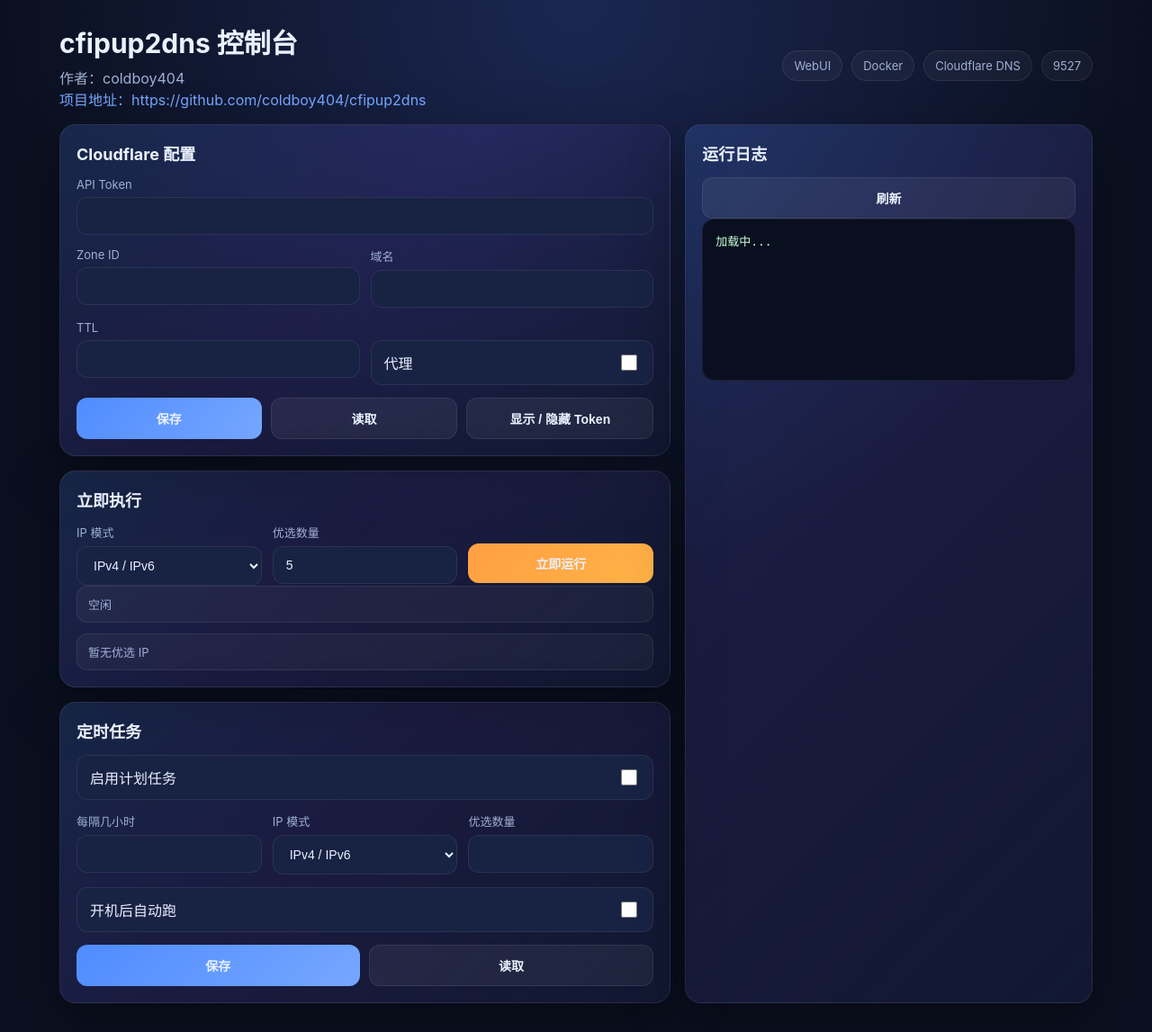
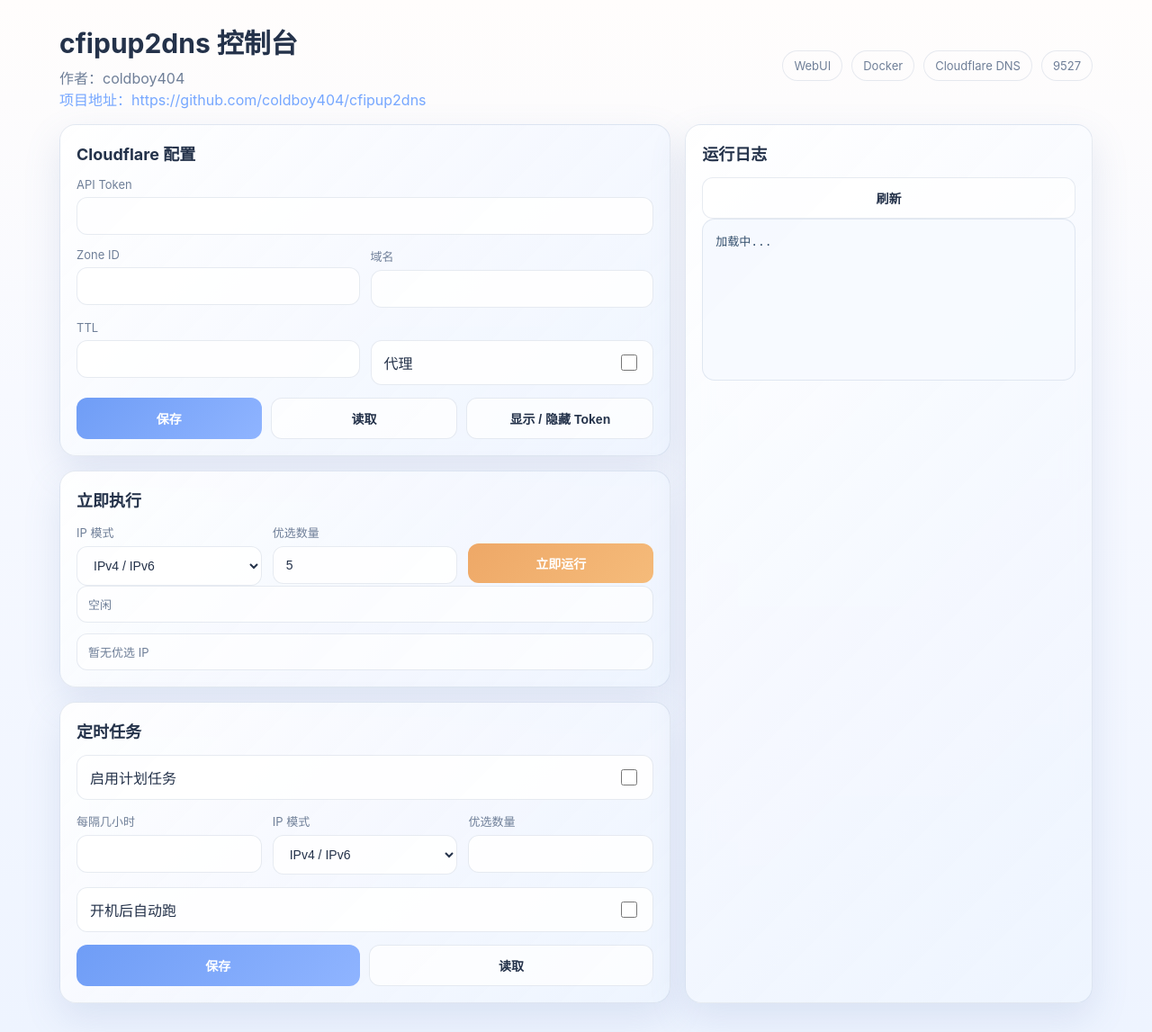
Before and after one commit to coldboy404/cfipup2dns, a Python web app: template web/templates/index.html in a window 1280 px wide. Shown: the whole page at 90% size. Run offline with Jinja, Linux system fonts and the light colour scheme; the template is opened without the code that fills it, so the values that code supplies are empty.

Commit message:
style: switch panel to soft light theme

```diff
--- a/web/templates/index.html
+++ b/web/templates/index.html
@@ -6,23 +6,23 @@
   <title>cfipup2dns WebUI</title>
   <style>
     :root {
-      --bg: #0b1020;
-      --panel: #121932;
-      --panel-2: #182243;
-      --text: #eaf1ff;
-      --muted: #9fb0d3;
-      --line: rgba(255,255,255,.08);
-      --primary: #4f8cff;
-      --primary-2: #76a7ff;
-      --warn: #ffb020;
-      --shadow: 0 20px 60px rgba(0,0,0,.35);
+      --bg: #f6f8fc;
+      --panel: rgba(255,255,255,.72);
+      --panel-2: rgba(255,255,255,.88);
+      --text: #24324a;
+      --muted: #6f7f98;
+      --line: rgba(122, 142, 179, .18);
+      --primary: #6f9df6;
+      --primary-2: #8fb4ff;
+      --warn: #f3a85b;
+      --shadow: 0 16px 40px rgba(104, 132, 180, .16);
       --radius: 18px;
     }
     * { box-sizing: border-box; }
     body {
       margin: 0;
       font-family: Inter, -apple-system, BlinkMacSystemFont, "Segoe UI", Roboto, "PingFang SC", "Microsoft YaHei", sans-serif;
-      background: radial-gradient(circle at top, #1b2752 0%, var(--bg) 48%);
+      background: linear-gradient(180deg, #fffdfc 0%, #f7f9ff 38%, #eef4ff 100%);
       color: var(--text);
     }
     .wrap { max-width: 1180px; margin: 0 auto; padding: 24px 16px 32px; }
@@ -34,28 +34,28 @@
     .badge { padding: 8px 12px; border: 1px solid var(--line); border-radius: 999px; background: rgba(255,255,255,.04); color: var(--muted); font-size: 13px; }
     .grid { display: grid; grid-template-columns: 1.2fr .8fr; gap: 16px; }
     .stack { display: grid; gap: 16px; }
-    .card { background: linear-gradient(135deg, rgba(79,140,255,.18) 0%, rgba(123,92,255,.14) 45%, rgba(18,25,50,.92) 100%); border: 1px solid var(--line); border-radius: var(--radius); box-shadow: var(--shadow); padding: 18px; }
+    .card { background: linear-gradient(135deg, rgba(255,255,255,.92) 0%, rgba(245,248,255,.88) 52%, rgba(237,244,255,.84) 100%); backdrop-filter: blur(14px); -webkit-backdrop-filter: blur(14px); border: 1px solid var(--line); border-radius: var(--radius); box-shadow: var(--shadow); padding: 18px; }
     .card h3 { margin: 0 0 14px; font-size: 18px; }
     .fields { display: grid; gap: 14px; }
     .row-2 { display: grid; grid-template-columns: 1fr 1fr; gap: 12px; }
     .row-3 { display: grid; grid-template-columns: 1fr 1fr 1fr; gap: 12px; }
     label { display: block; font-size: 13px; color: var(--muted); margin-bottom: 6px; }
     input, select, button { width: 100%; border-radius: 12px; border: 1px solid var(--line); outline: none; background: var(--panel-2); color: var(--text); padding: 12px 14px; font-size: 14px; }
-    button { background: linear-gradient(135deg, var(--primary), var(--primary-2)); border: none; font-weight: 700; cursor: pointer; }
-    button.secondary { background: rgba(255,255,255,.06); border: 1px solid var(--line); }
-    button.warn { background: linear-gradient(135deg, #ff9f43, #ffb347); }
+    button { background: linear-gradient(135deg, var(--primary), var(--primary-2)); border: none; font-weight: 700; cursor: pointer; color: #fff; }
+    button.secondary { background: rgba(255,255,255,.72); border: 1px solid var(--line); color: var(--text); }
+    button.warn { background: linear-gradient(135deg, #eea867, #f5bb7a); color: #fff; }
     .switch { display: flex; align-items: center; justify-content: space-between; gap: 12px; padding: 12px 14px; background: var(--panel-2); border-radius: 12px; border: 1px solid var(--line); }
     .switch input { width: 18px; height: 18px; }
     .toolbar { display: flex; gap: 10px; flex-wrap: wrap; }
     .toolbar > * { flex: 1; min-width: 140px; }
-    .status { padding: 10px 12px; border-radius: 12px; background: rgba(255,255,255,.04); color: var(--muted); font-size: 13px; border: 1px solid var(--line); }
+    .status { padding: 10px 12px; border-radius: 12px; background: rgba(255,255,255,.66); color: var(--muted); font-size: 13px; border: 1px solid var(--line); }
     .ip-list { display: grid; gap: 10px; }
-    .ip-item { border: 1px solid var(--line); border-radius: 12px; padding: 12px 14px; background: rgba(255,255,255,.03); }
+    .ip-item { border: 1px solid var(--line); border-radius: 12px; padding: 12px 14px; background: rgba(255,255,255,.64); }
     .ip-main { margin-bottom: 8px; }
-    .ip-main code { color: #fff; font-size: 15px; }
+    .ip-main code { color: #2e3f5d; font-size: 15px; }
     .ip-tags { display: flex; gap: 8px; flex-wrap: wrap; }
-    .tag { border-radius: 999px; padding: 4px 8px; font-size: 12px; background: rgba(255,255,255,.06); color: #dbe7ff; border: 1px solid rgba(255,255,255,.08); }
-    pre { margin: 0; min-height: 180px; background: #0a0f1f; color: #c6ffd9; border-radius: 14px; padding: 14px; overflow: auto; white-space: pre-wrap; word-break: break-word; border: 1px solid rgba(255,255,255,.06); }
+    .tag { border-radius: 999px; padding: 4px 8px; font-size: 12px; background: rgba(111,157,246,.10); color: #4b6288; border: 1px solid rgba(111,157,246,.16); }
+    pre { margin: 0; min-height: 180px; background: rgba(247,250,255,.92); color: #35506d; border-radius: 14px; padding: 14px; overflow: auto; white-space: pre-wrap; word-break: break-word; border: 1px solid rgba(122, 142, 179, .18); }
     @media (max-width: 980px) {
       .grid { grid-template-columns: 1fr; }
       .row-2, .row-3 { grid-template-columns: 1fr; }
```
